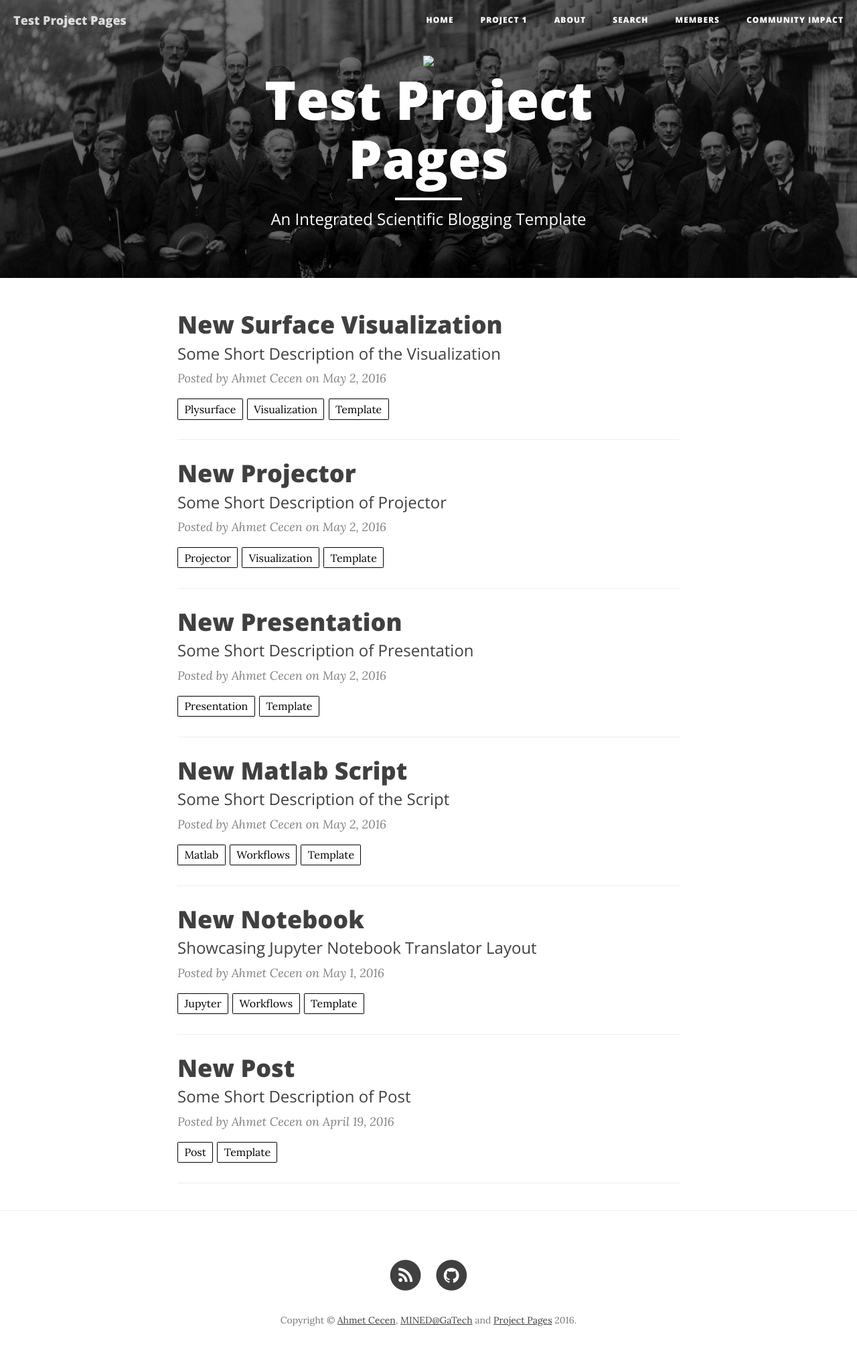
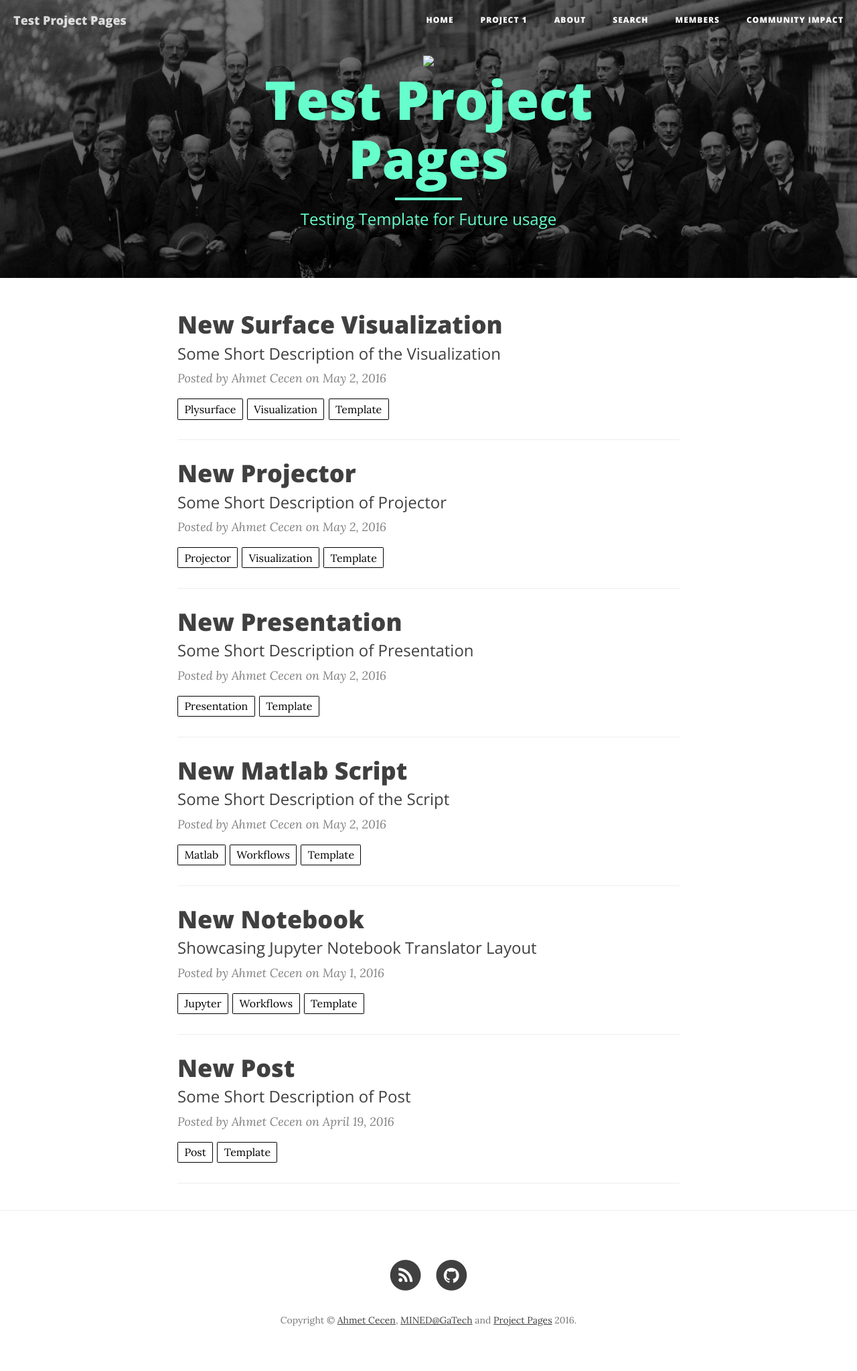
Before and after one commit to AokiCE/testblog, a Jekyll site: the page built from index.html, in a window 1280 px wide. Shown: the whole page at 67% size. Built offline with Jekyll 4.4.1, drawn with Linux system fonts in a browser that asks for light colours; nearby versions of some CDN libraries; the list of posts is cut into pages by our own code.

Commit message:
Update _config.yml

```diff
--- a/_config.yml
+++ b/_config.yml
@@ -1,6 +1,6 @@
 # Site settings
 title: Test Project Pages
-description: "An Integrated Scientific Blogging Template"
+description: "Testing Template for Future usage"
 url: "https://aokice.github.io"
 
 
@@ -9,7 +9,7 @@ url: "https://aokice.github.io"
 # Secondary Parameters
 baseurl: "/testblog"
 header-img: img/home-bg.jpg
-headercolor: "#FFFFFF"
+headercolor: "#66ffcc"
 logo: /project-pages/img/logos/Project-Pages-New-Logo-Inverted.png
 
 # Tertiary Parameters
@@ -45,6 +45,7 @@ prose:
   ispp: true
   media: 'img'
   metadata:
+
     projects:
       - name: "title"
         field:
@@ -61,6 +62,7 @@ prose:
           element: "text"
           label: "Project"
           value: ""
+
     _posts:
       - name: "subtitle"
         field:
```
